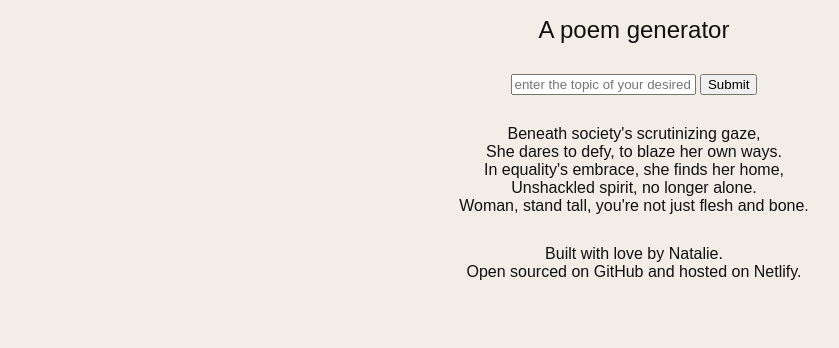
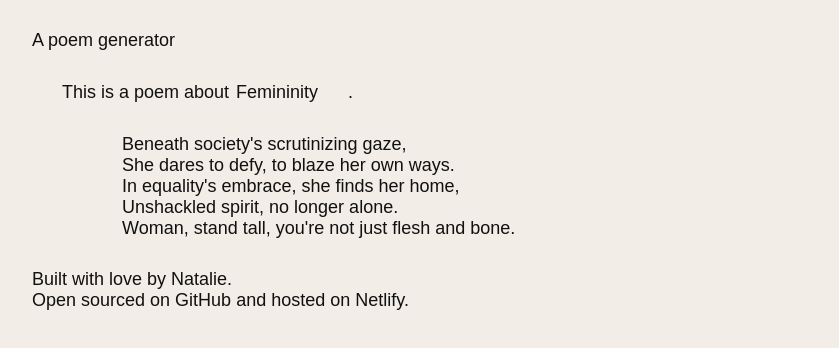
Before and after one commit to natalievanwijnen/AI-powered-generator, a plain HTML site: page index.html in a window 1280 px wide. Shown: the whole page, without its empty margins (6-845 px from the left). Drawn offline with Linux system fonts and the light colour scheme; a web font is replaced by a local one.

Commit message:
Improved styling and built dynamic search bar.

```diff
--- a/index.html
+++ b/index.html
@@ -8,20 +8,26 @@
     <title>AI powered generator</title>
   </head>
   <body>
-    <header>
-      <h1>A poem generator</h1>
-    </header>
+    <header>A poem generator</header>
 
     <main>
-      <form>
-        <input
-          type="text"
-          placeholder="enter the topic of your desired poem"
-          required
-          autocomplete="off"
-        />
-        <input type="submit" />
+      <form id="search">
+        <p>
+          This is a poem about
+          <input
+            type="text"
+            id="generatePoem"
+            autocomplete="off"
+            placeholder="Femininity"
+            oninput="handleInput(event)"
+            onkeydown="handleInput(event)"
+            required
+          />.
+        </p>
       </form>
+
+      <div id="hiddenText"></div>
+
       <div id="poem" class="poem">
         Beneath society's scrutinizing gaze,<br />
         She dares to defy, to blaze her own ways.<br />
--- a/src/script.js
+++ b/src/script.js
@@ -0,0 +1,31 @@
+let SPACE_WIDTH = 8;
+
+function handleInput(event) {
+  let inputElement = document.getElementById("generatePoem");
+  let placeholderWidth = getTextWidth(inputElement.placeholder);
+  let minWidth = 0;
+
+  let inputValue = inputElement.value;
+
+  if (inputValue.trim() === "") {
+    newWidth = `${placeholderWidth}px`;
+  } else {
+    let textWidth = getTextWidth(inputValue.replace(/\s/g, "&nbsp;"));
+    newWidth = `${Math.max(textWidth, minWidth)}px`;
+
+    let currentWidth = inputElement.offsetWidth;
+    let widthIncrease = currentWidth - lastWidth;
+    if (widthIncrease > SPACE_WIDTH) {
+      newWidth = `${lastWidth + SPACE_WIDTH}px`;
+    }
+  }
+
+  inputElement.style.width = newWidth;
+  lastWidth = inputElement.offsetWidth;
+}
+
+function getTextWidth(text) {
+  let hiddenText = document.getElementById("hiddenText");
+  hiddenText.innerHTML = text;
+  return hiddenText.offsetWidth;
+}
--- a/src/style.css
+++ b/src/style.css
@@ -1,27 +1,73 @@
+:root {
+  --background: #f2ede6;
+  --text: #111111;
+  --accents: #2000d3;
+}
+
 body {
-  background: #f2ede6;
-  color: #111111;
+  background-color: var(--background);
+  color: var(--text);
   font-family: "chandler-42-regular", sans-serif;
   font-weight: 400;
   font-style: normal;
-  text-align: center;
+  font-size: 18px;
 }
 
-h1 {
+header {
   font-weight: 400;
-  font-size: 24px;
+  margin-top: 30px;
+  margin-left: 30px;
 }
 
 main {
   margin: 30px;
+  margin-left: 60px;
+}
+
+input {
+  background: none;
+  border: none;
+  font-family: "chandler-42-regular", sans-serif;
+  font-size: 18px;
+  width: 110px;
+}
+
+input:focus {
+  background: none;
+  border: none;
+  outline: none;
+}
+
+#generatePoem::placeholder {
+  color: var(--text);
+  font-family: "chandler-42-regular", sans-serif;
+  font-style: normal;
+  text-align: left;
+}
+
+#search {
+  background: none;
+  border: none;
+  color: var(--text);
+}
+
+#hiddenText {
+  visibility: hidden;
+  position: absolute;
+  white-space: nowrap;
 }
 
 div.poem {
   margin-top: 30px;
+  margin-left: 60px;
+}
+
+footer {
+  margin: 30px;
 }
 
 a {
-  color: #111111;
+  color: var(--text);
   text-decoration: none;
 }
 
```
